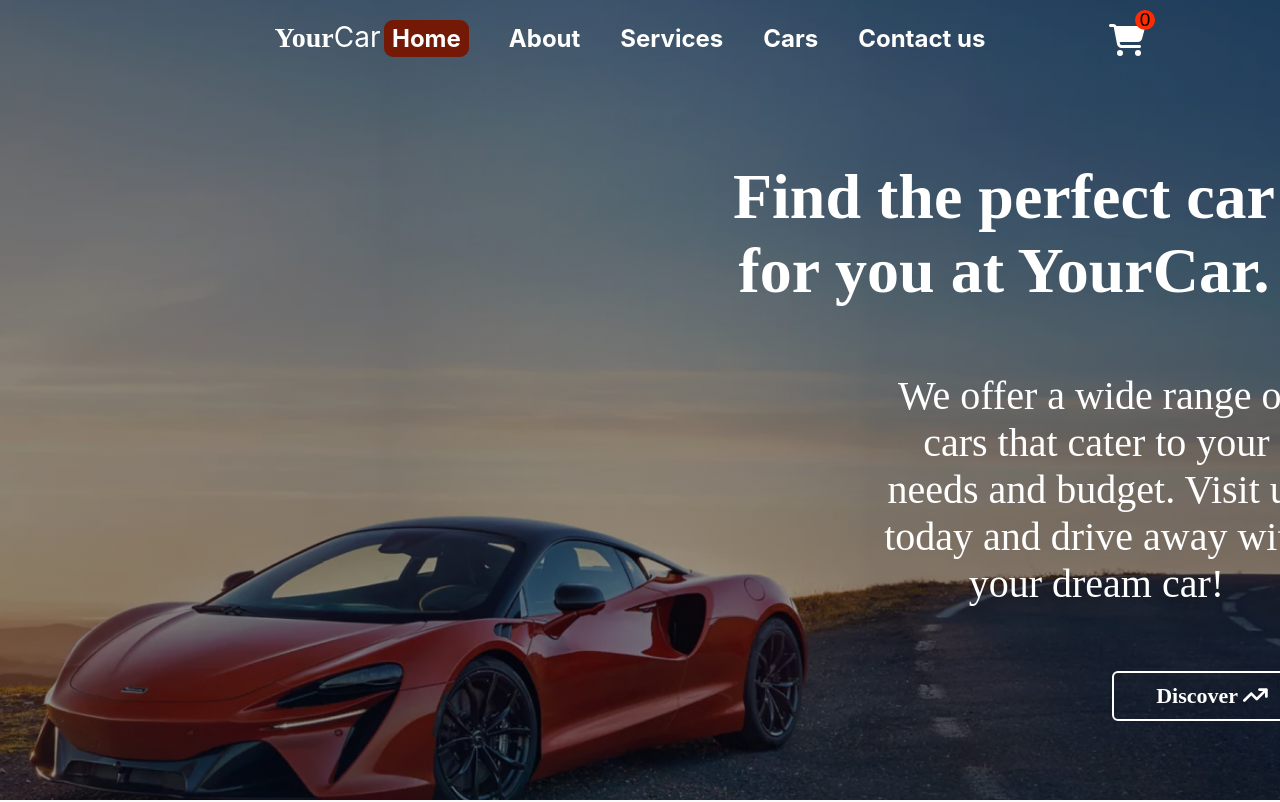
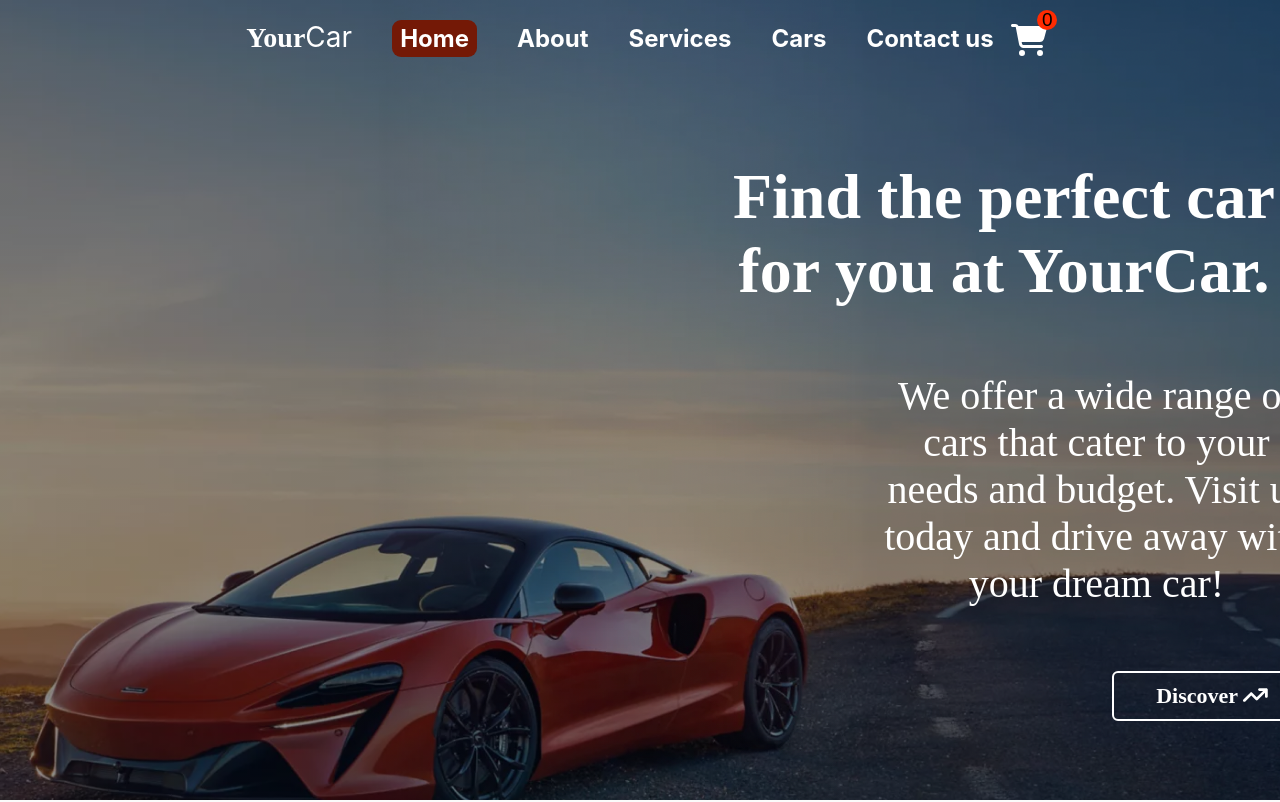
Before and after one commit to Abu-ellil/your-car-app, a React (Create React App) app: page / in a window 1280 px wide. Shown: the top 802 px of the page. Built offline with nearby package versions, Linux system fonts and the light colour scheme.

Commit message:
Dragable

```diff
--- a/package.json
+++ b/package.json
@@ -16,6 +16,7 @@
     "babel-plugin-macros": "^3.1.0",
     "react": "^18.2.0",
     "react-dom": "^18.2.0",
+    "react-draggable": "^4.4.5",
     "react-redux": "^8.0.5",
     "react-router-dom": "^5.2.0",
     "react-scripts": "5.0.1",
--- a/src/App.css
+++ b/src/App.css
@@ -1,16 +1,3 @@
-.main {
-  display: flex;
-  flex-direction: column;
-  align-items: center;
-  text-align: center;
-  position: relative;
-width: 1440px;
-min-height:100vh;
-display: flex;
-flex-direction: column;
-background: #FAFAFA;
-overflow: hidden;
-}
 
 
 @media (prefers-reduced-motion: no-preference) {
--- a/src/components/Shop/Shop.css
+++ b/src/components/Shop/Shop.css
@@ -26,6 +26,7 @@
   padding: 30px;
 }
 .cards {
+  width: 100%;
   display: flex;
   gap: 25px;
 }
@@ -120,3 +121,22 @@
   border-radius: 50%;
   bottom: 250px;
 }
+.circles {
+  display: flex;
+  gap: 20px;
+
+  margin: auto;
+}
+
+.circles:hover {
+  cursor: pointer;
+}
+.circleA {
+  height: 25px;
+  width: 25px;
+  background-color: #741906;
+}
+.circlen {
+ background-color: #12273d;
+  border-radius: 50%;
+}
--- a/src/components/Shop/Shop.js
+++ b/src/components/Shop/Shop.js
@@ -1,4 +1,5 @@
 import React, { useState, useEffect } from "react";
+import Draggable from "react-draggable";
 import carsData from "../API/CarsData";
 import classes from "./Shop.css";
 import cartcss from "./cart.css";
@@ -97,21 +98,29 @@ useEffect(()=>{
     setNeolist(updatedNeolist);
   }, [list]);
 
+
+  const circlick=(indx)=>{
+    console.log(indx);
+  }
+
   return (
-    <div id="cars">
-      <div className="cards-main">
+    <>
+      <div id="cars" className="cards-main">
         <div className="cards-title">
           <div className="title">Cars</div>
           <h2>Cars</h2>
         </div>
         <div className="cards-wrapper">
+          {" "}
+          <Draggable axis="x" >
             <div
               className="cards"
               style={{ transform: `translateX(-${offset}px)` }}
             >
               {carsData.map((car, index) => {
                 return (
-                <div className="card" key={index}>
+                  <div>
+                    <div className="card" key={index} onClick={circlick}>
                       <img className="car-img" src={car.image} alt={car.name} />
                       <div className="car-name">
                         <h3>{car.name}</h3>
@@ -122,13 +131,14 @@ useEffect(()=>{
                         <div className="info">
                           <div>
                             <p>
-                          <FontAwesomeIcon icon={faUsers} /> {car.seats} Seats
+                              <FontAwesomeIcon icon={faUsers} /> {car.seats}{" "}
+                              Seats
                             </p>
                           </div>
                           <div>
                             <p>
-                          <FontAwesomeIcon icon={faSuitcase} /> {car.luggage}{" "}
-                          Luggage
+                              <FontAwesomeIcon icon={faSuitcase} />{" "}
+                              {car.luggage} Luggage
                             </p>
                           </div>
                         </div>
@@ -149,8 +159,21 @@ useEffect(()=>{
                         </div>
                       </div>
                     </div>
+                  </div>
                 );
               })}
+            </div>
+          </Draggable>
+          <div className="circles">
+            {carsData.map((_, index) => (
+              <span
+                onClick={() => circlick(index)}
+                key={index}
+                className={`circleA ${
+                  index === offset / 350 ? "active" : "circlen"
+                }`}
+              ></span>
+            ))}
           </div>
         </div>
         <div className="controls">
@@ -183,7 +206,7 @@ useEffect(()=>{
                     >
                       -
                     </button>
-                    <span>{cartCounts[index]+1}</span>
+                    <span>{cartCounts[index] + 1}</span>
                     <button
                       className="add-btn mns"
                       onClick={() => handleAddClick(index, 1, car)}
@@ -207,7 +230,7 @@ useEffect(()=>{
           </button>
         </div>
       </div>
-    </div>
+    </>
   );
 };
 
--- a/src/components/Shop/cart.css
+++ b/src/components/Shop/cart.css
@@ -1,53 +1,46 @@
-
-  .CartButton {
-
-    position: fixed;
-    top: 17px;
-    z-index: 111;
-    right: 120px;
+.CartButton {
+  position: fixed;
+  top: 17px;
+  z-index: 111;
+  right: 17%;
 }
-svg:not(:root).svg-inline--fa, svg:not(:host).svg-inline--fa{
+svg:not(:root).svg-inline--fa,
+svg:not(:host).svg-inline--fa {
   background-color: #06117400;
 }
 
 .CartButton button:nth-child(1) {
-
   border: none;
   padding: 7px 15px;
   font-size: 16px;
   cursor: pointer;
 }
-.cart-ico-main{
+.cart-ico-main {
   border: none;
   background-color: #1c05e900;
 }
 .CartDropdown {
-  display: flex;
-  flex-direction: column;
-  gap: 20px;
     background: linear-gradient(90deg, rgba(0, 9, 26, 0.89) 32.41%, #101927c9);
-    position: fixed;
-    top: 10%;
-    right: 120px;
-    border: 1px solid #ccc;
-    padding: 10px;
+    position: absolute;
+    padding: 11px;
     width: 350px;
-    min-height: 85vh;
+    min-height: 94vh;
+    top: 133%;
+    right: -140%;
     display: none;
-    overflow: scroll;
-    scrollbar-width: 0px;
+    /* overflow: scroll; */
+    border: none;
 }
-
 .CartDropdown.visible {
   display: block;
 }
-.inf{
+.inf {
   display: flex;
   flex-direction: column;
   align-items: center;
   justify-content: center;
 }
-.card-itm{
+.card-itm {
   display: flex;
   padding: 8px;
   gap: 8px;
@@ -56,22 +49,21 @@ svg:not(:root).svg-inline--fa, svg:not(:host).svg-inline--fa{
   width: 310px;
   margin-bottom: 15px;
 }
-.inf h3{
+.inf h3 {
   color: #741906;
 }
-.card-itm img{
+.card-itm img {
   width: 50%;
   height: 90%;
 }
 
-
-.del-btn{
+.del-btn {
   color: #ffffff;
   padding: 10px 20px;
   background-color: #741906;
   border: none;
 }
-.delete-btn{
+.delete-btn {
   background: none;
   border: none;
   font-size: 22px;
--- a/src/components/navbar/Nav.css
+++ b/src/components/navbar/Nav.css
@@ -1,31 +1,40 @@
 .nav {
   top: 0;
   background: transparent;
-    background-size: cover;
+  background-size: cover;
   display: flex;
-  justify-content: space-between;
+  justify-content: space-around;
   font-size: 28px;
   color: #fff;
   padding: 20px 70px;
   z-index: 100;
-  width: 68.03%;
+  width: 75.6%;
   position: fixed;
 }
-.nav.fixed{
+.nav.fixed {
   background-color: #ff2b01;
-  transition: .3s ease-in-out;
+  transition: 0.3s ease-in-out;
   background-color: #fff;
-
 }
 .navbar {
   background-color: transparent;
   transition: background-color 0.3s ease-in-out;
+  transition: all 0.5s ease-in-out;
 }
 
 .navbar.scrolled {
   background-color: #fff;
-  color: #12273D;
+  color: #12273d;
   box-shadow: 0px 2px 12px #33333362;
+}
+.logo {
+  transition: all 0.3s ease-in-out;
+  cursor: pointer;
+  right: 10%;
+}
+.logo:hover {
+  color: #741906;
+  scale: 1.3;
 }
 .logo span {
   font-weight: 700;
@@ -37,6 +46,7 @@
   list-style: none;
   text-align: center;
 }
+
 .links li a {
   text-decoration: none;
   color: #fff;
@@ -45,8 +55,15 @@
   font-size: 24px;
   line-height: 33px;
 }
-.navbar.scrolled .links li a{
-  color: #12273D;
+a:hover {
+  cursor: pointer;
+  color: #741906;
+}
+.links li:active {
+  color: #fff;
+}
+.navbar.scrolled .links li a {
+  color: #12273d;
 }
 .links-cart {
   display: flex;
@@ -57,7 +74,7 @@
   padding: 4px 8px;
   border-radius: 9px;
 }
-.active .links li a{
+.active .links li a {
   color: #fff;
 }
 .cart {
--- a/src/components/navbar/Nav.js
+++ b/src/components/navbar/Nav.js
@@ -88,8 +88,9 @@ const Nav = () => {
             </Link>
           </li>
         </div>
-        <div></div>
+
       </div>
+      <div></div>
     </nav>
   );
 };
--- a/src/components/testimonials/Testimonials.js
+++ b/src/components/testimonials/Testimonials.js
@@ -18,7 +18,8 @@ const Testimonials = () => {
    return () => {
      clearTimeout(timer);
    };
-  }, [currentTestimonialIndex]);
+ }, [currentTestimonialIndex, testimonialsData]);
+
 
   const fetchTestimonials = async () => {
     try {
@@ -77,6 +78,7 @@ const showNextTestimonial = () => {
               <h1>{testimonialsData[currentTestimonialIndex].name}</h1>
               <p>{testimonialsData[currentTestimonialIndex].location}</p>
             </div>
+            {/* <div className="circle">{testimonialsData.fill('O')}</div> */}
           </div>
         )}
         <img className="testmonial-car" src={testCar} alt="" />
--- a/src/components/testimonials/testimonials.css
+++ b/src/components/testimonials/testimonials.css
@@ -44,3 +44,6 @@
   right: 10rem;
   top: 25rem;
 }
+.circle{
+  position: absolute;
+}
--- a/src/index.css
+++ b/src/index.css
@@ -1,28 +1,47 @@
-*{
-   padding: 0;
+* {
+  padding: 0;
   margin: 0;
   box-sizing: border-box;
   scroll-behavior: smooth;
 }
+.root {
+  display: flex;
+  align-items: center;
+  justify-content: center;
+  flex-direction: column;
+  width: 90vw;
+
+}
 body {
- overflow-x: hidden;
-  font-family: -apple-system, BlinkMacSystemFont, 'Segoe UI', 'Roboto', 'Oxygen',
-    'Ubuntu', 'Cantarell', 'Fira Sans', 'Droid Sans', 'Helvetica Neue',
+  overflow-x: hidden;
+  font-family: -apple-system, BlinkMacSystemFont, "Segoe UI", "Roboto", "Oxygen",
+    "Ubuntu", "Cantarell", "Fira Sans", "Droid Sans", "Helvetica Neue",
     sans-serif;
   -webkit-font-smoothing: antialiased;
   -moz-osx-font-smoothing: grayscale;
-  background: #E5E5E5;
+  background: #e5e5e5;
   display: flex;
   align-items: center;
   justify-content: center;
 }
+.main {
+  align-items: center;
+  text-align: center;
+  position: relative;
+  width: 1440px;
+  min-height: 100vh;
+  display: flex;
+  flex-direction: column;
+  background: #fafafa;
+  overflow: hidden;
+}
 
 code {
-  font-family: source-code-pro, Menlo, Monaco, Consolas, 'Courier New',
+  font-family: source-code-pro, Menlo, Monaco, Consolas, "Courier New",
     monospace;
 }
-.btn{
-   background: transparent;
-    border: #fff 2px solid;
-    border-radius: 6px;
+.btn {
+  background: transparent;
+  border: #fff 2px solid;
+  border-radius: 6px;
 }
```
Also changed, not shown: 1 other file (tests, documents, lock files or other folders). Lines whose indentation alone changed are shown as unchanged.
